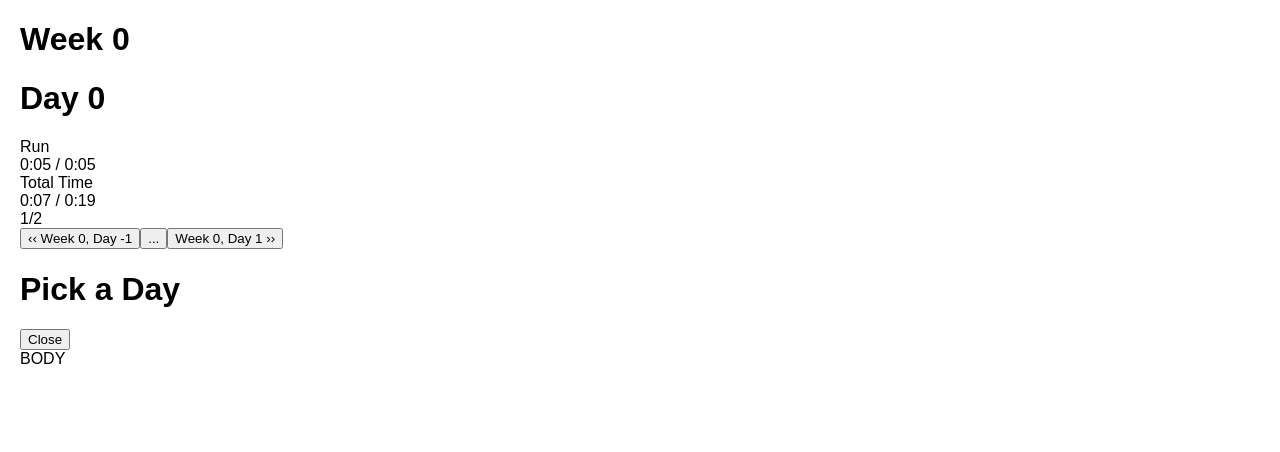
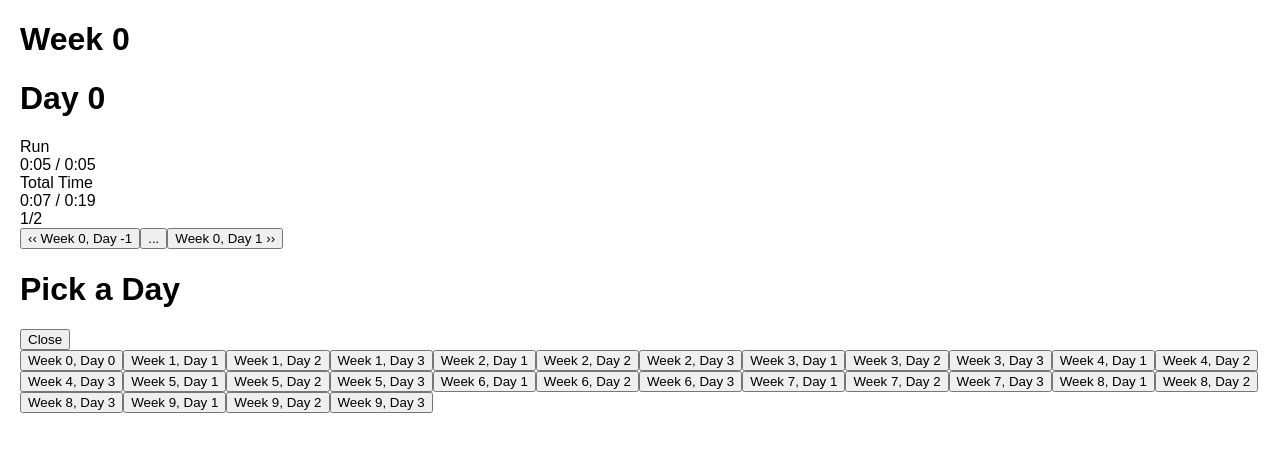
Before and after one commit to mssen/c25k-timer, a React (Create React App) app: page / in a window 1280 px wide. Both pictures are taken after a click on the button "...". Shown: the top 452 px of the page. Built offline with nearby package versions, Linux system fonts and the light colour scheme.

Commit message:
Picker now functions as a picker. Yay.

```diff
--- a/src/App.jsx
+++ b/src/App.jsx
@@ -95,6 +95,7 @@ class App extends React.Component {
           this.state.showModal
             && <PickerModal segments={ SEGMENTS }
                 currentSegment={ this.state.segment }
+                updateSegment={ this.updateSegment }
                 hideModal={ this.hideModal } />
         }
       </div>
--- a/src/components/PickerModal.jsx
+++ b/src/components/PickerModal.jsx
@@ -1,8 +1,7 @@
 
 import React from 'react';
 
-const PickerModal = ({ segments, currentSegment, hideModal }) => {
-  return (
+const PickerModal = ({ segments, currentSegment, hideModal, updateSegment }) => (
   <div>
     <header>
       <h1>Pick a Day</h1>
@@ -10,9 +9,14 @@ const PickerModal = ({ segments, currentSegment, hideModal }) => {
       <button onClick={ hideModal }>Close</button>
     </header>
 
-      BODY
+    {
+      segments.map((segment, index) =>
+        <button key={ index } onClick={ () => updateSegment(index - currentSegment) }>
+          { `Week ${segment.week}, Day ${segment.day}` }
+        </button>
+      )
+    }
   </div>
 );
-};
 
 export default PickerModal;
```
Lines whose indentation alone changed are shown as unchanged.
